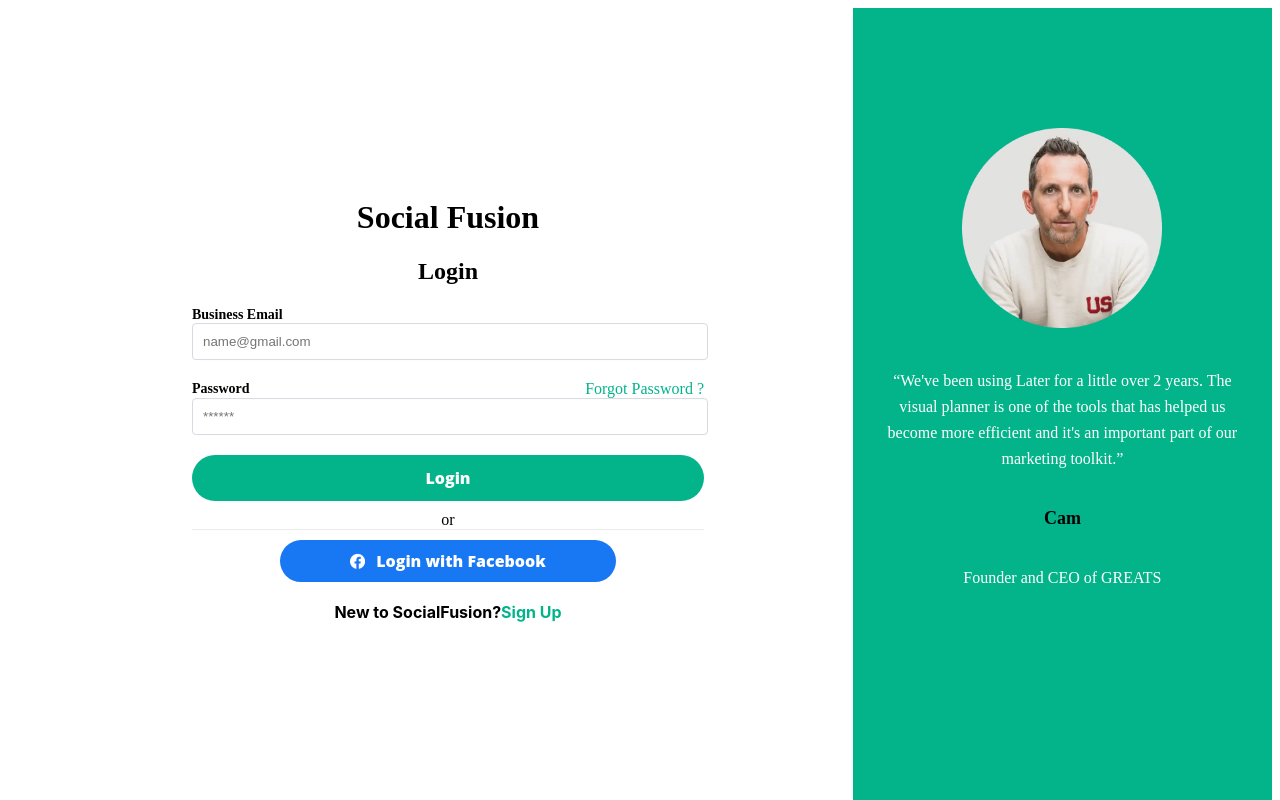
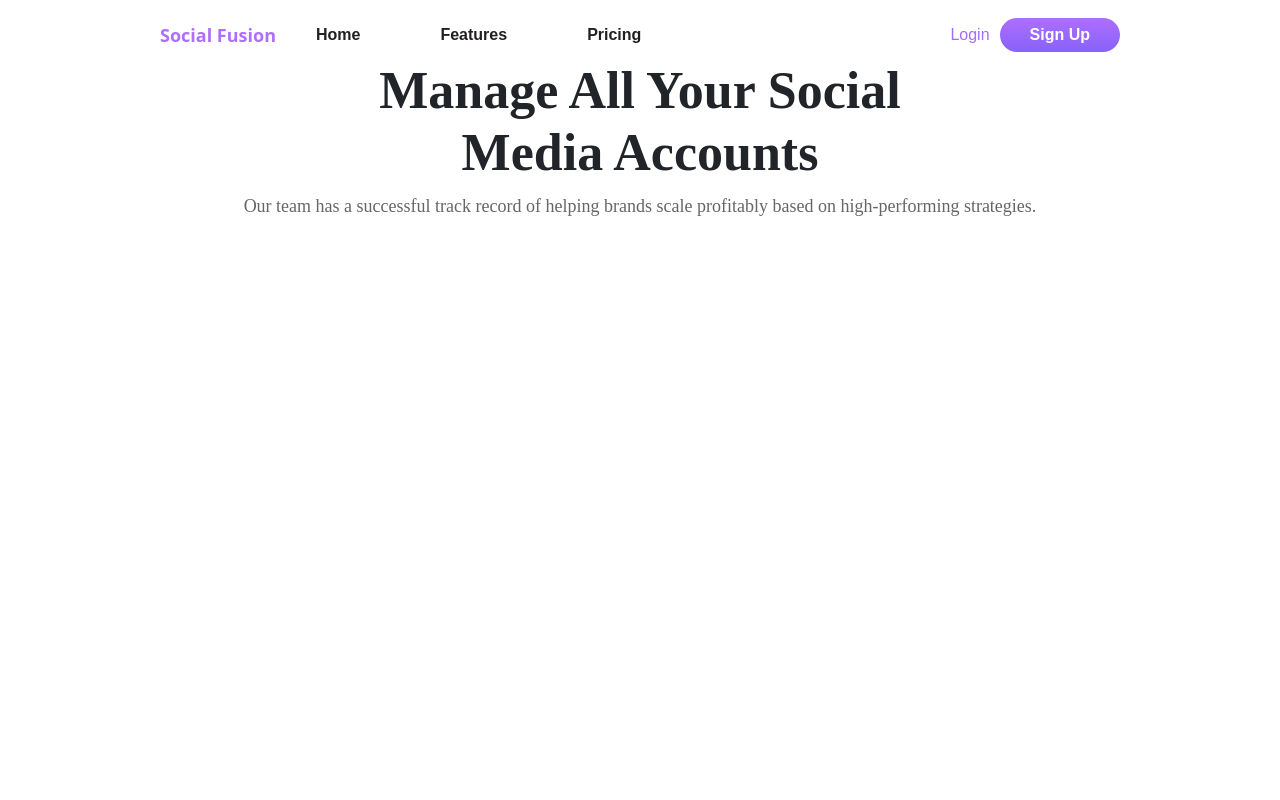
Before and after one commit to nabeelirbab/social-fusion, a React (Create React App) app in the folder frontend/: page / in a window 1280 px wide. Shown: the top 800 px of the page. Built offline with nearby package versions, Linux system fonts and the light colour scheme; the HTML template or start-up script is replaced by a standard one.

Commit message:
landing page setting up

```diff
--- a/frontend/package.json
+++ b/frontend/package.json
@@ -6,7 +6,9 @@
     "@testing-library/jest-dom": "^5.16.5",
     "@testing-library/react": "^13.4.0",
     "@testing-library/user-event": "^13.5.0",
+    "bootstrap": "^5.2.3",
     "react": "^18.2.0",
+    "react-bootstrap": "^2.7.3",
     "react-dom": "^18.2.0",
     "react-router-dom": "^6.10.0",
     "react-scripts": "5.0.1",
--- a/frontend/src/App.js
+++ b/frontend/src/App.js
@@ -4,6 +4,7 @@
 import LandingPage from "./pages/LandingPage/LandingPage";
 import SignUp from "./components/Auth/SignUp/SignUp";
 import AddProfile from "./components/Dashboard/AddProfile/AddProfile";
+import 'bootstrap/dist/css/bootstrap.min.css';
 
 function App() {
   const router = createBrowserRouter([
--- a/frontend/src/components/Auth/Login/Login.css
+++ b/frontend/src/components/Auth/Login/Login.css
@@ -1,7 +1,9 @@
 .sidebar {
   padding: 120px 20px 120px 20px;
   width: 30%;
-  float: right;
+  position: fixed;
+  top: 0;
+  right: 0;
   background: #03b48a;
   height: 100vh;
 }
--- /dev/null
+++ b/frontend/src/components/Hero/Hero.css
@@ -0,0 +1,12 @@
+.hero-inner h1 {
+  font-family: "DM Sans";
+  font-weight: 700;
+  font-size: 52px;
+  text-align: center;
+}
+.hero-inner p {
+  font-family: "Lexend Deca";
+  font-size: 18px;
+  text-align: center;
+  color: #666666;
+}
--- /dev/null
+++ b/frontend/src/components/Hero/Hero.js
@@ -0,0 +1,23 @@
+import React from "react";
+import "./Hero.css";
+
+const Hero = () => {
+  return (
+    <>
+      <div className="hero-main">
+        <div className="hero-inner">
+          <h1 >
+            Manage All Your Social
+            <br /> Media Accounts
+          </h1>
+          <p>
+            Our team has a successful track record of helping brands scale
+            profitably based on high-performing strategies.
+          </p>
+        </div>
+      </div>
+    </>
+  );
+};
+
+export default Hero;
--- /dev/null
+++ b/frontend/src/components/Navbar/Navbar.css
@@ -0,0 +1,36 @@
+
+.nav-main {
+}
+.nav-logo {
+  font-weight: 700;
+  font-size: 18px;
+  color: #ae6efe;
+}
+.nav-tab {
+  font-family: "Arial";
+  font-style: normal;
+  font-weight: 700;
+  font-size: 16px;
+  color: #231f20;
+  padding: 0px 40px 0px 40px;
+}
+.nav-main button {
+  background: linear-gradient(
+    180deg,
+    #ae6efe 0%,
+    #785ef9 139.76%,
+    #7155f7 220.99%
+  );
+  border-radius: 50px;
+  border: none;
+  color: white;
+  padding: 5px 30px 5px 30px;
+  font-family: "Arial";
+  font-weight: 700;
+}
+.nav-main a {
+  text-decoration: none;
+  font-family: "Arial";
+  color: #a56cfe;
+  padding-right: 10px;
+}
--- /dev/null
+++ b/frontend/src/components/Navbar/Navbar.js
@@ -0,0 +1,31 @@
+import Nav from "react-bootstrap/Nav";
+import Navbar from "react-bootstrap/Navbar";
+import "./Navbar.css";
+
+function NavScrollExample() {
+  return (
+    <Navbar bg="white" expand="lg" className="nav-main">
+      <div className="nav-logo" href="#">
+        Social Fusion
+      </div>
+      <Navbar.Toggle aria-controls="navbarScroll" />
+      <Navbar.Collapse id="navbarScroll">
+        <Nav
+          className="me-auto my-2 my-lg-0"
+          style={{ maxHeight: "100px" }}
+          navbarScroll
+        >
+          <div className="nav-tab">Home</div>
+          <div className="nav-tab">Features</div>
+          <div className="nav-tab">Pricing</div>
+        </Nav>
+        <div>
+          <a href="/login">Login</a>
+          <button>Sign Up</button>
+        </div>
+      </Navbar.Collapse>
+    </Navbar>
+  );
+}
+
+export default NavScrollExample;
--- a/frontend/src/pages/LandingPage/LandingPage.js
+++ b/frontend/src/pages/LandingPage/LandingPage.js
@@ -1,12 +1,14 @@
-import React from 'react'
-import Login from '../../components/Auth/Login/Login'
+import React from "react";
+import Navbar from "../../components/Navbar/Navbar";
+import Hero from "../../components/Hero/Hero";
 
 const LandingPage = () => {
   return (
-    <>
-    <Login/>
-    </>
-  )
-}
+    <div style={{ margin: "10px 160px 10px 160px" }}>
+      <Navbar />
+      <Hero />
+    </div>
+  );
+};
 
-export default LandingPage
+export default LandingPage;
```
Also changed, not shown: 1 other file (tests, documents, lock files or other folders).
